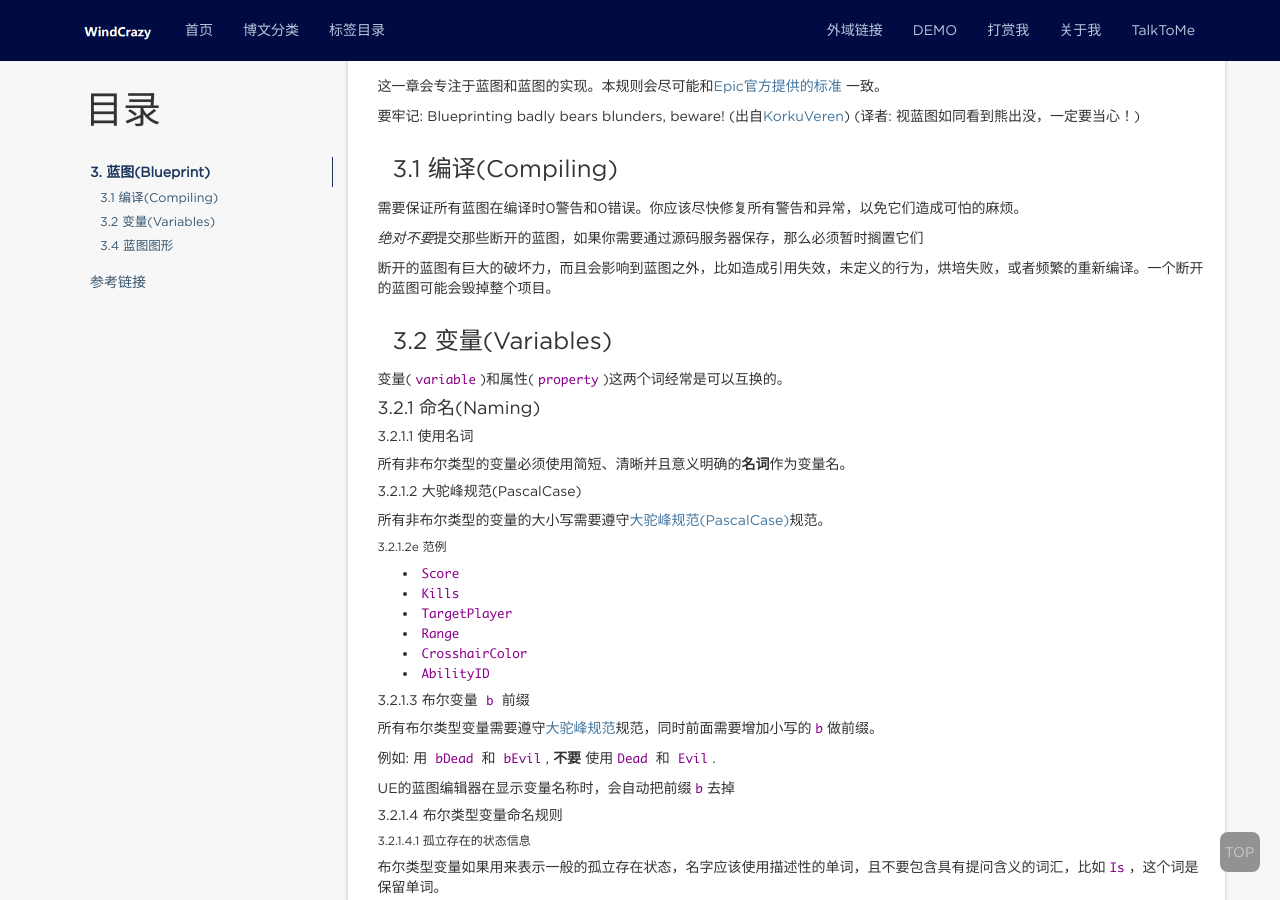
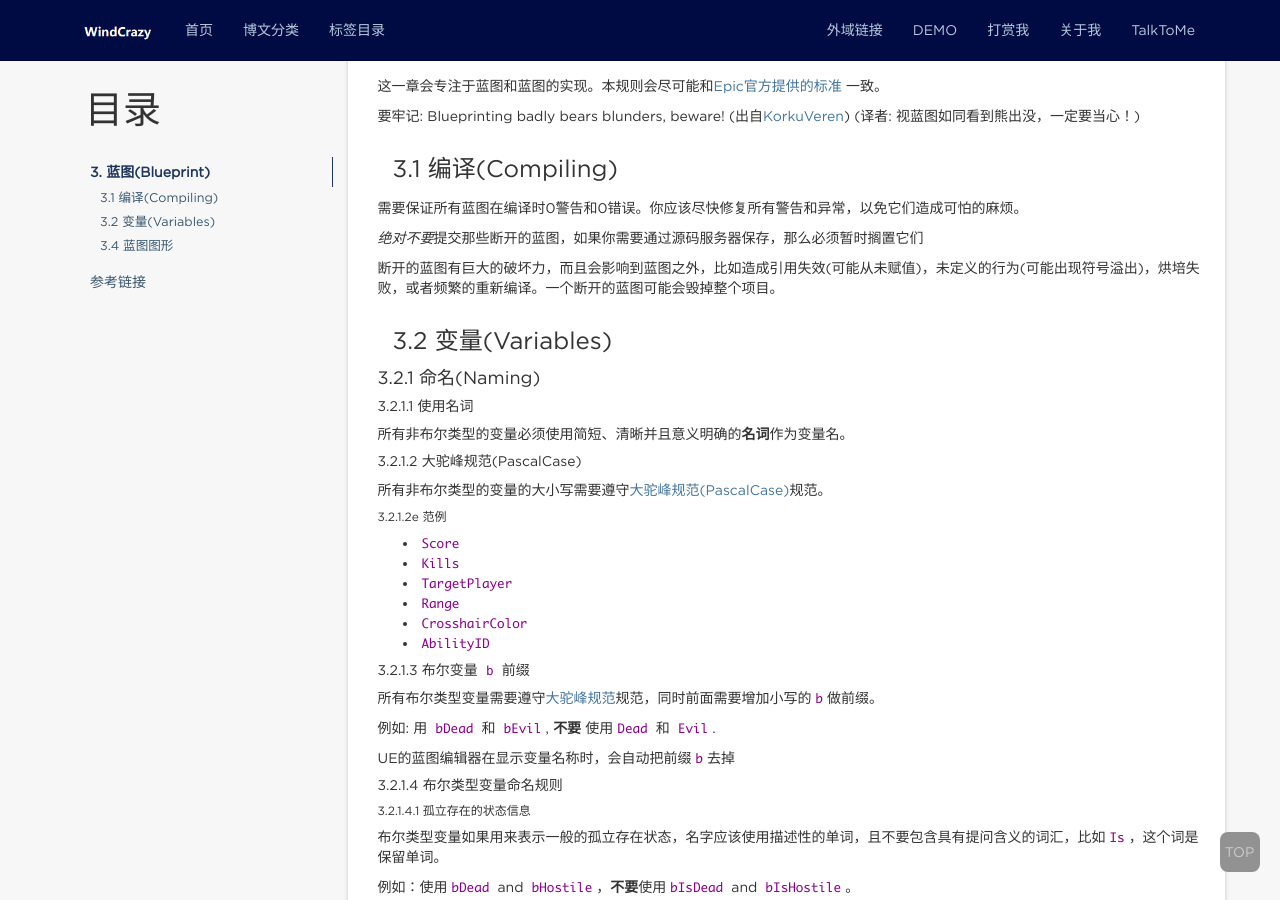
Before and after one commit to windcrazy123/windcrazy123.github.io, a Jekyll site: the page built from _posts/UE/2021-8-20-UE规范.md, in a window 1280 px wide and 900 px high, scrolled down 487 px. Built offline with Jekyll 4.4.1, drawn with Linux system fonts in a browser that asks for light colours; nearby versions of some CDN libraries; comment, search, counter and statistics services are not loaded.

Commit message:
UE规范继续

```diff
--- a/_posts/UE/2021-8-20-UE规范.md
+++ b/_posts/UE/2021-8-20-UE规范.md
@@ -14,59 +14,31 @@
 
 ## 3. 蓝图(Blueprint)
 
-
-
 这一章会专注于蓝图和蓝图的实现。本规则会尽可能和[Epic官方提供的标准](https://docs.unrealengine.com/latest/INT/Programming/Development/CodingStandard) 一致。
 
 要牢记: Blueprinting badly bears blunders, beware! (出自[KorkuVeren](http://github.com/KorkuVeren)) (译者: 视蓝图如同看到熊出没，一定要当心！)
 
-
-
 ### 3.1 编译(Compiling)
-
-
 
 需要保证所有蓝图在编译时0警告和0错误。你应该尽快修复所有警告和异常，以免它们造成可怕的麻烦。
 
 *绝对不要*提交那些断开的蓝图，如果你需要通过源码服务器保存，那么必须暂时搁置它们
 
-断开的蓝图有巨大的破坏力，而且会影响到蓝图之外，比如造成引用失效，未定义的行为，烘培失败，或者频繁的重新编译。一个断开的蓝图可能会毁掉整个项目。
-
-
+断开的蓝图有巨大的破坏力，而且会影响到蓝图之外，比如造成引用失效(可能从未赋值)，未定义的行为(可能出现符号溢出)，烘培失败，或者频繁的重新编译。一个断开的蓝图可能会毁掉整个项目。
 
 ### 3.2 变量(Variables)
 
-
-
-变量(`variable`)和属性(`property`)这两个词经常是可以互换的。
-
-
-
 #### 3.2.1 命名(Naming)
-
-
-
-
 
 ##### 3.2.1.1 使用名词
 
-
-
 所有非布尔类型的变量必须使用简短、清晰并且意义明确的**名词**作为变量名。
-
-
 
 ##### 3.2.1.2 大驼峰规范(PascalCase)
 
-
-
 所有非布尔类型的变量的大小写需要遵守[大驼峰规范(PascalCase)](https://github.com/thejinchao/ue5-style-guide?tab=readme-ov-file#terms-cases)规范。
 
-
-
 ###### 3.2.1.2e 范例
-
-
 
 - `Score`
 - `Kills`
@@ -75,19 +47,13 @@
 - `CrosshairColor`
 - `AbilityID`
 
-
-
 ##### 3.2.1.3 布尔变量 `b` 前缀
-
-
 
 所有布尔类型变量需要遵守[大驼峰规范](https://github.com/thejinchao/ue5-style-guide?tab=readme-ov-file#terms-cases)规范，同时前面需要增加小写的`b`做前缀。
 
 例如: 用 `bDead` 和 `bEvil`, **不要** 使用`Dead` 和 `Evil`.
 
 UE的蓝图编辑器在显示变量名称时，会自动把前缀`b`去掉
-
-
 
 ##### 3.2.1.4 布尔类型变量命名规则
 
@@ -415,4 +381,4 @@
 
 > 1，[最合理的UE4规范](https://github.com/thejinchao/ue5-style-guide)
 >
-> 2，[代码规范](https://dev.epicgames.com/documentation/zh-cn/unreal-engine/coding-standard?application_version=4.27)
+> 2，[代码规范](https://docs.unrealengine.com/latest/INT/Programming/Development/CodingStandard)
```
